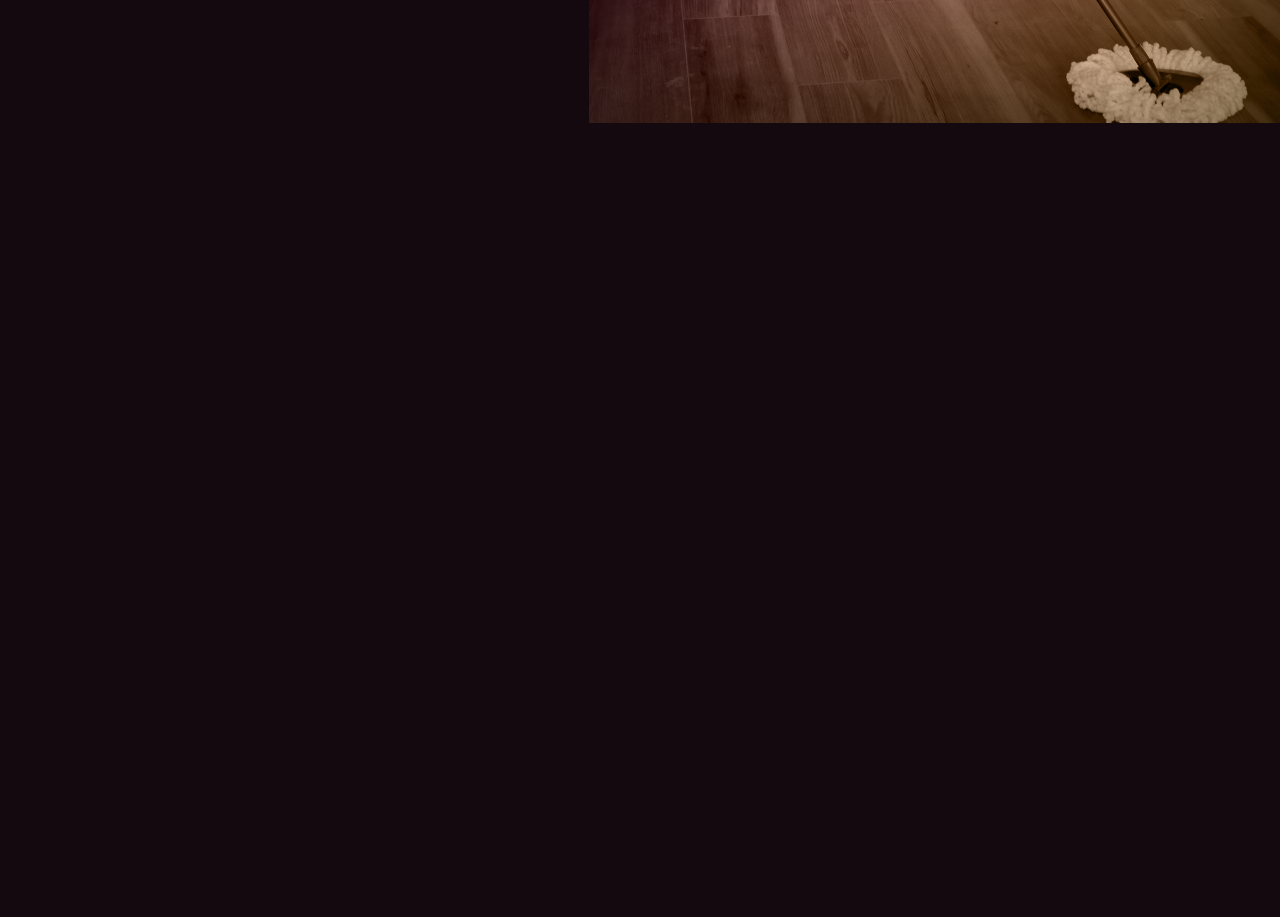
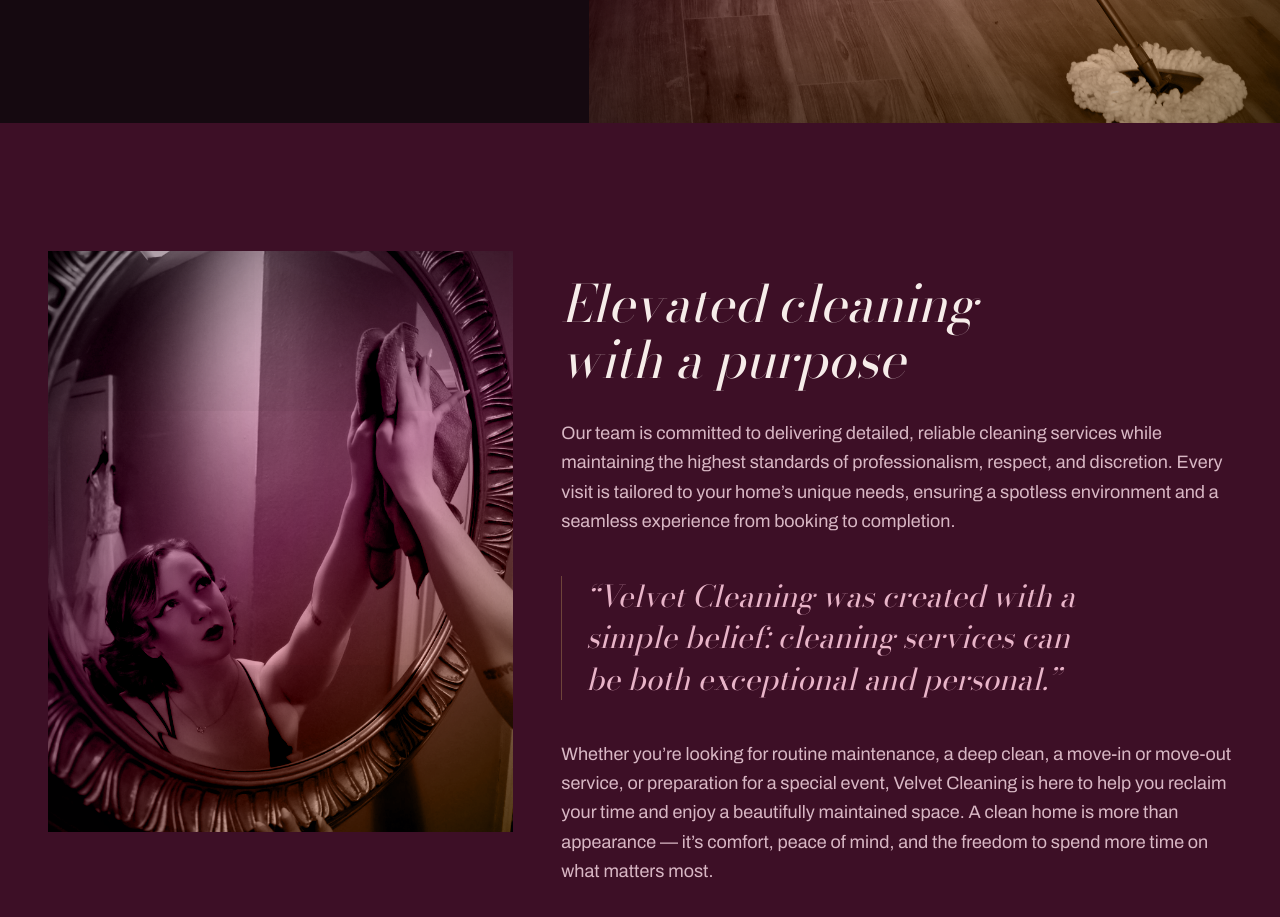
Before and after one commit to VanshajPoonia/velvetclean, a Next.js app: page / in a window 1280 px wide. Shown: the part 860-1777 px from the top of the page. Before the commit the page ends 983 px from the top, so only its background shows below. Built offline with nearby package versions, Linux system fonts and the light colour scheme.

Commit message:
feat: about section
Editorial split layout (photo + copy) carrying the brand-statement
copy and pull-quote, reused verbatim from the live site.

```diff
--- a/src/app/page.tsx
+++ b/src/app/page.tsx
@@ -1,9 +1,11 @@
 import { Hero } from "@/components/hero";
+import { About } from "@/components/about";
 
 export default function Home() {
   return (
     <main>
       <Hero />
+      <About />
     </main>
   );
 }
--- /dev/null
+++ b/src/components/about.tsx
@@ -0,0 +1,61 @@
+import { DuotonePhoto } from "./duotone-photo";
+import { Reveal } from "./reveal";
+
+export function About() {
+  return (
+    <section id="about" className="relative bg-field py-24 sm:py-32">
+      <div className="mx-auto grid max-w-7xl gap-16 px-6 sm:px-10 lg:grid-cols-12 lg:gap-12 lg:px-12">
+        <div className="lg:col-span-5">
+          <Reveal>
+            <DuotonePhoto
+              src="/photos/about-mirror.jpg"
+              alt="A Velvet Cleaning team member wiping a gilt-framed mirror, reflected in its glass"
+              warm
+              sizes="(min-width: 1024px) 38vw, 90vw"
+              className="aspect-[4/5] w-full max-w-md lg:max-w-none"
+            />
+          </Reveal>
+        </div>
+
+        <div className="lg:col-span-7 lg:pt-6">
+          <Reveal>
+            <h2 className="text-balance font-display text-[clamp(2rem,4vw,3.25rem)] italic leading-[1.1] text-ink">
+              Elevated cleaning with a purpose
+            </h2>
+          </Reveal>
+
+          <Reveal delay={0.12}>
+            <p className="mt-8 max-w-2xl text-pretty text-lg leading-relaxed text-ink-muted">
+              Our team is committed to delivering detailed, reliable cleaning
+              services while maintaining the highest standards of
+              professionalism, respect, and discretion. Every visit is
+              tailored to your home&rsquo;s unique needs, ensuring a spotless
+              environment and a seamless experience from booking to
+              completion.
+            </p>
+          </Reveal>
+
+          <Reveal delay={0.18}>
+            <blockquote className="mt-10 border-l border-gold/40 pl-6">
+              <p className="text-balance font-display text-2xl italic leading-snug text-rose sm:text-3xl">
+                &ldquo;Velvet Cleaning was created with a simple belief:
+                cleaning services can be both exceptional and personal.&rdquo;
+              </p>
+            </blockquote>
+          </Reveal>
+
+          <Reveal delay={0.24}>
+            <p className="mt-10 max-w-2xl text-pretty text-lg leading-relaxed text-ink-muted">
+              Whether you&rsquo;re looking for routine maintenance, a deep
+              clean, a move-in or move-out service, or preparation for a
+              special event, Velvet Cleaning is here to help you reclaim your
+              time and enjoy a beautifully maintained space. A clean home is
+              more than appearance — it&rsquo;s comfort, peace of mind, and
+              the freedom to spend more time on what matters most.
+            </p>
+          </Reveal>
+        </div>
+      </div>
+    </section>
+  );
+}
```
